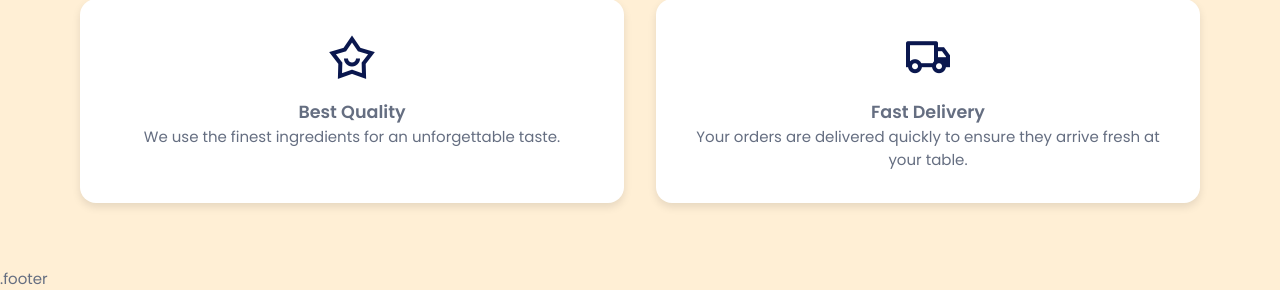
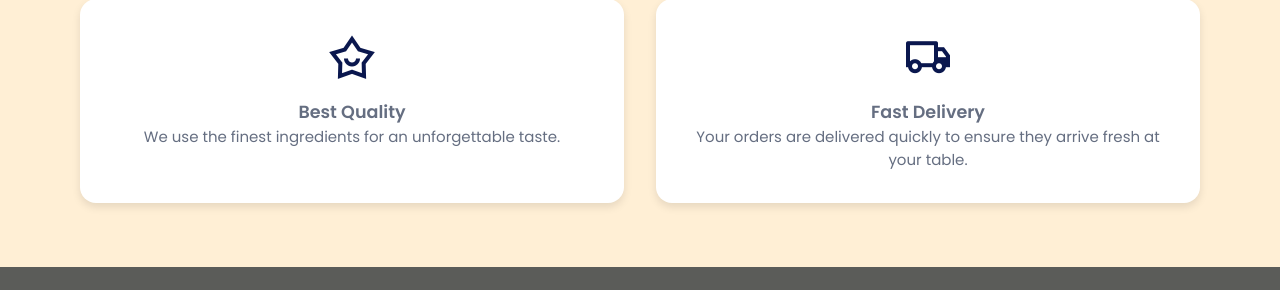
Before and after one commit to ahrisam/kitchen, a Django app: template ecom/store/templates/index.html in a window 1280 px wide. Shown: the part 993-1283 px from the top of the page. After the commit the page ends 1260 px from the top, so only its background shows below. Run offline with Django 5.2, Linux system fonts and the light colour scheme; the template is opened without the code that fills it, so the values that code supplies are empty; some libraries are stand-ins or nearby versions.

Commit message:
no change

```diff
--- a/ecom/store/static/css/index.css
+++ b/ecom/store/static/css/index.css
@@ -184,4 +184,3 @@
   color: var(--first-color);
   margin-bottom: 1rem;
   display: block;
-}
--- a/ecom/store/templates/index.html
+++ b/ecom/store/templates/index.html
@@ -37,7 +37,7 @@
                         <p>₵{{product.price}}</p>
                         <a href="{% url 'product' product.id %}" class="btn">View Product</a>
                     </div>
-                {% endif%}
+                {% endif %}
             {% endfor %}
             </div>
          </div>
@@ -61,7 +61,6 @@
             </div>
         </section>
     </main>
-    .footer
 
     <!--MAIN JS-->
     <script src="{% static 'js/index.js'%}"></script>
```
Lines whose indentation alone changed are shown as unchanged.
